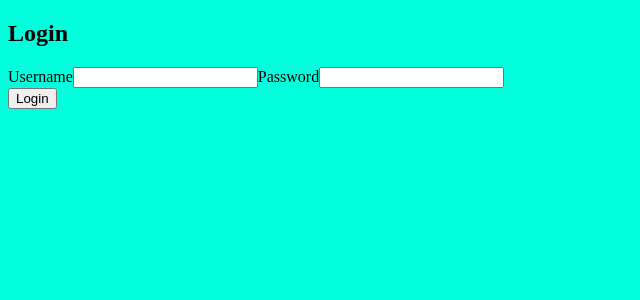
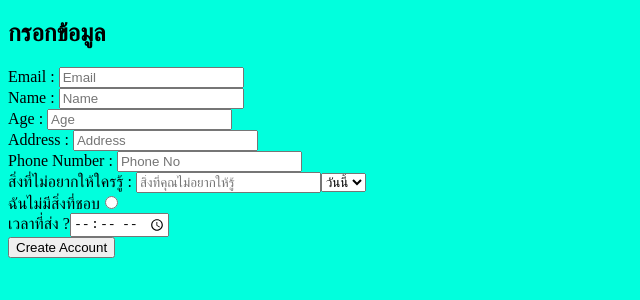
Before and after one commit to yasuoukun/AS.2, a React (Create React App) app: page / in a window 1280 px wide. Shown: the top 300 px of the page, without its empty margins (0-640 px from the left). Built offline with nearby package versions, Linux system fonts and the light colour scheme.

Commit message:
new commit

```diff
--- a/src/Form.js
+++ b/src/Form.js
@@ -5,8 +5,8 @@ import React,{ Component } from 'react'
 class Form extends Component{
 constructor(props){
 	super(props)
-	this.state = { password:'',name:'', age:null, address:''
-	,phoneNo:'' ,sheednumrow: '1', select:'ใช่ ยินยอม',
+	this.state = { email:'',name:'', age:null, address:''
+	,phoneNo:'' ,sheednumrow: '1', select:'1',
 	onlike:'ฉันไม่มีสิ่งที่ชอบ',timeDay:''}
 	this.handleChange = this.handleChange.bind(this)
 	this.handleSubmit = this.handleSubmit.bind(this)
@@ -16,11 +16,18 @@ constructor(props){
 handleSubmit(event){
 	const { email, name, age, address, phoneNo ,sheednumrow, onlike, select , timeDay} = this.state
 	event.preventDefault()
-	return(
-		<div>
-			<a href="">Go TO . . .</a>
-		</div>
-	)
+	alert(`
+	____ข้อมูล____
+	จำนวนเอกสาร : ${sheednumrow}
+	ชื่อ : ${name}
+    อีเมล : ${email}
+	อายุ : ${age}
+	ที่อยู่ : ${address}
+	โทรศัพท์ : ${phoneNo}
+	สิ่งที่ฉันไม่ชอบ : ${onlike}
+	Select : ${select}
+	Time : ${timeDay}
+	`)
 }
 
 handleChange(event){
@@ -34,16 +41,84 @@ render(){
 
 	<form onSubmit={this.handleSubmit}>
         <div class='textheader'>
-            <h2>Login</h2>
+            <h2>กรอกข้อมูล</h2>
         </div>
 		<input type='hidden' value={this.sheednumrow}></input>
 		<div>
-		<label>Username</label>
-		<input type="text" value={this.state.name} name="name" onChange={this.handleChange}></input>
-		<label>Password</label>
-		<input type="password" value={this.state.password}name="password" onChange={this.handleChange}></input>
+		<label htmlFor='email'>Email : </label>
+		<input
+            type='email'
+			name='email'
+			placeholder='Email'
+			value = {this.state.email}
+			onChange={this.handleChange}
+		/>
 		</div>
-		<button>Login</button>
+		<div>
+		<label htmlFor='name'>Name : </label>
+		<input
+            type='text'
+			name='name'
+			placeholder='Name'
+			value={this.state.name}
+			onChange={this.handleChange}
+		/>
+		</div>
+		<div>
+		<label htmlFor='age'>Age : </label>
+		<input
+            type='number'
+			name='age'
+			placeholder='Age'
+			value={this.state.age}
+			onChange={this.handleChange}
+		/>
+		</div>
+		<div>
+		<label htmlFor='address'>Address : </label>
+
+
+		<input
+		type='textaera'
+			name='address'
+			placeholder='Address'
+			value={this.state.address}
+			onChange={this.handleChange}
+		/>
+		</div>
+		<div>
+		<label htmlFor='phoneNo'>Phone Number : </label>
+		<input
+            type='tel'
+			name='phoneNo'
+			placeholder='Phone No'
+			value={this.state.phoneNo}
+			onChange={this.handleChange}
+		/>
+		</div>
+        <div>
+        <label htmlFor='unKnow'>สิ่งที่ไม่อยากให้ใครรู้ : </label>
+        <input name='unKnow' type='password' placeholder='สิ่งที่คุณไม่อยากให้รู้'
+        value={this.state.unknow} onChange={this.handleChange}></input>
+        <select>
+			<option value={this.date}>วันนี้</option>
+		</select>
+        </div>
+        <div>
+            <label>ฉันไม่มีสิ่งที่ชอบ</label>
+            <input type="radio" value={this.onlike} onChange={this.handleChange}></input>
+
+        </div>
+		<div>
+			<label>เวลาที่ส่ง ?</label>
+			<input type='time' placeholder='day' value={this.timeDay}></input>
+
+		</div>
+
+
+
+
+		<button>Create Account</button>
 
 	</form>
 	)
```
